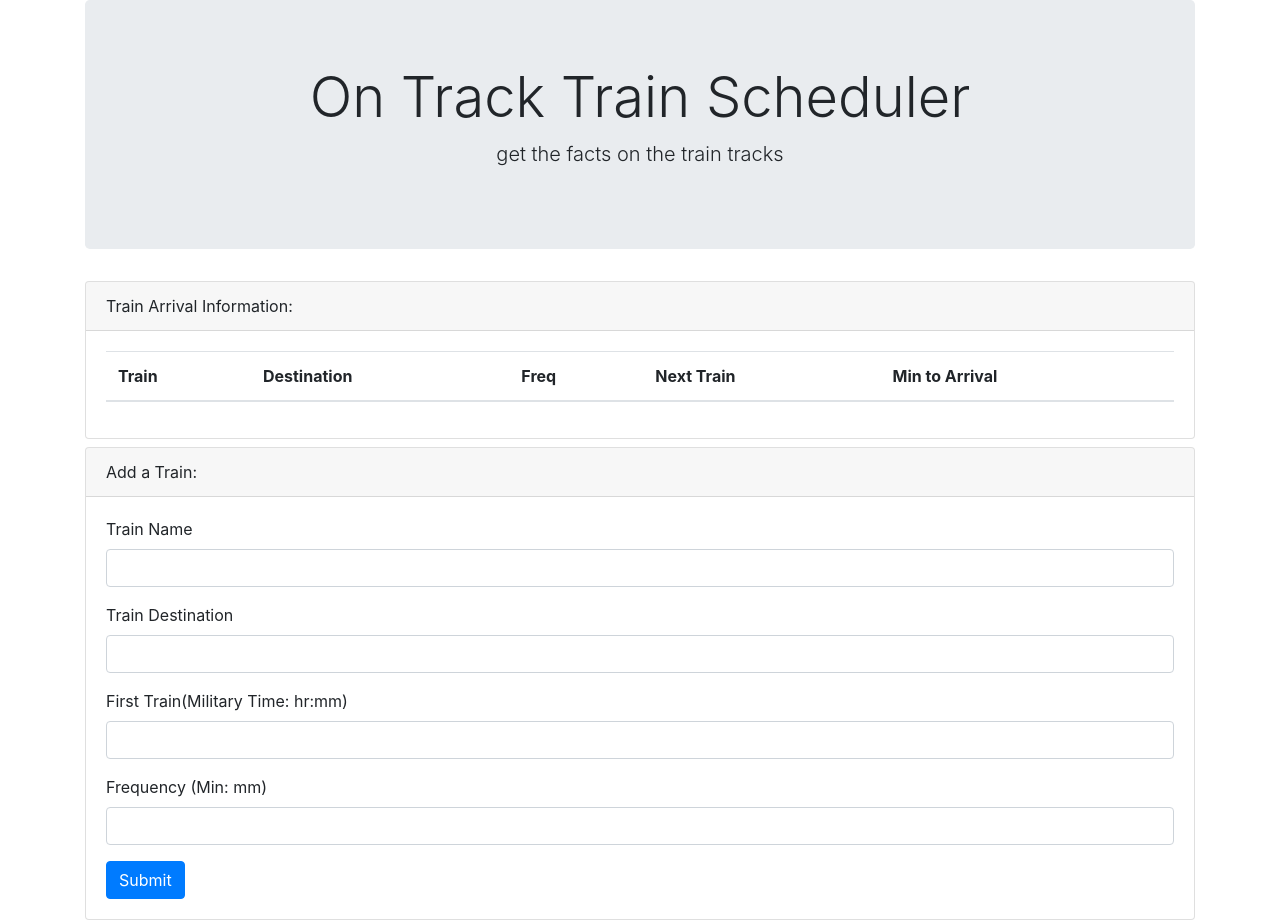
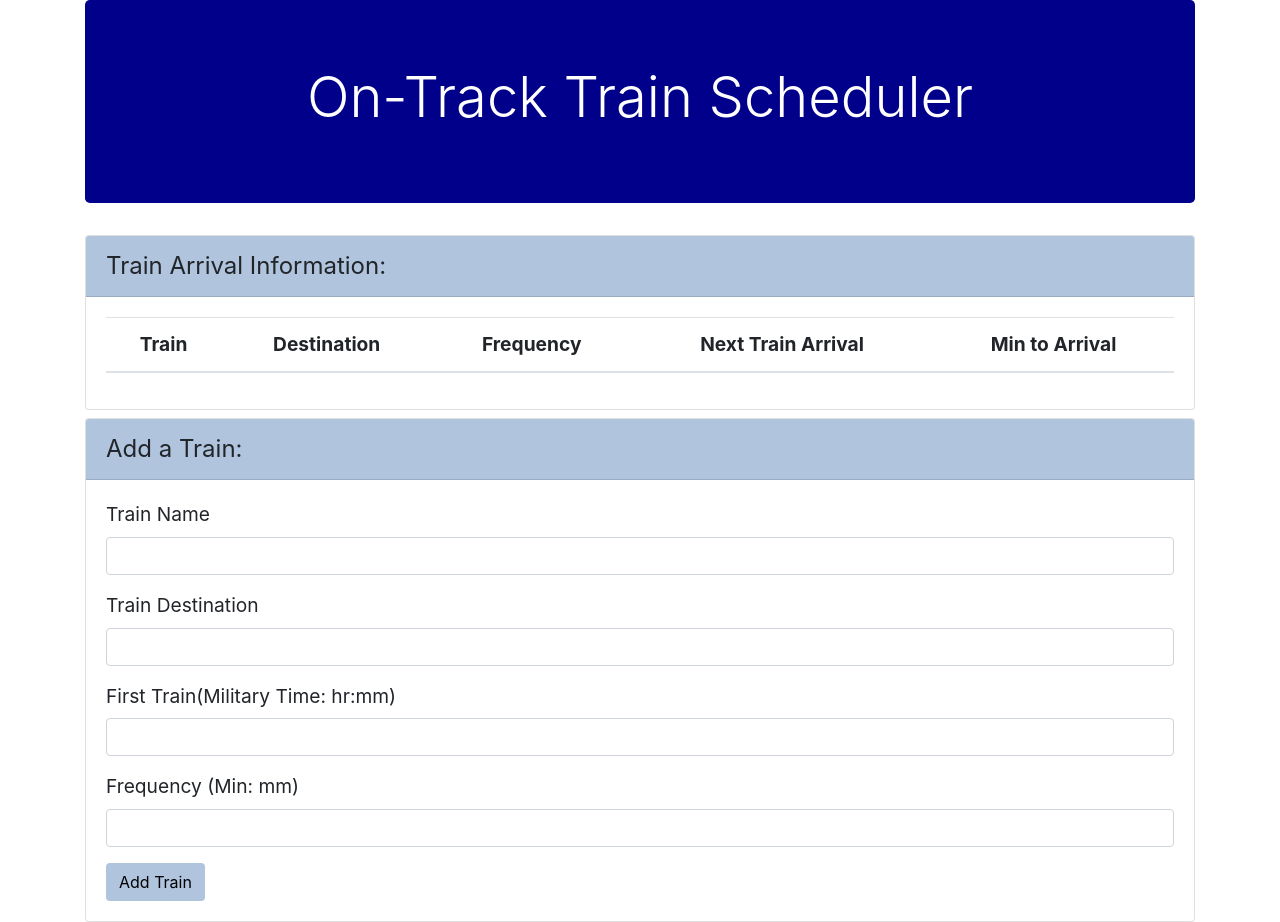
Before and after one commit to vasisko/TrainScheduler, a plain HTML site: page index.html in a window 1280 px wide. Drawn offline with nearby package versions, Linux system fonts and the light colour scheme; no server answers.

Commit message:
styled html and js working

```diff
--- a/assets/css/styles.css
+++ b/assets/css/styles.css
@@ -0,0 +1,14 @@
+.jumbotron{
+    background-color: darkblue;
+    color: white;
+}
+.card-header {
+    background-color: lightsteelblue;
+    font-size: 1.5rem;
+}
+.card-body {
+    font-size: 1.2rem;
+}
+.btn {
+    background-color: lightsteelblue;
+}
--- a/assets/javascript/app.js
+++ b/assets/javascript/app.js
@@ -26,8 +26,8 @@
     var freq = $('#train-Freq').val().trim();
 
     console.log (name, dest, first, freq);
-
-    if (name != "" && dest != "" && first != "" && freq != ""){        database.ref().push({  //push values to database using key
+    //if all data fields are filled in then push user data to database
+    if (name != "" && dest != "" && first != "" && freq != ""){        database.ref().push({
         trainName: name,
         trainDest: dest,
         trainFirstTime: first,
@@ -49,33 +49,34 @@
 
 
       // Calculate arrival time and minutes to arrival--------------
-
-      //Min to First train:
-      //current in mins - first train time in mins
+        // Min to First train:
+        // current in mins - first train time in mins
         var First = data.trainFirstTime;
         var convertedFirst = moment(First,"hh:mm").subtract(1,"years");
 
         //minutes between now and first
         var minNowToFirst = moment().diff(moment(convertedFirst), "minutes");
-
         console.log(minNowToFirst);
 
-      var minremaining = minNowToFirst%data.trainFreq; //remainder
+        // find remainder of min/freq --- this is how many min left
+        var minremaining = minNowToFirst%data.trainFreq;
         var minTillNext = data.trainFreq - minremaining;
         console.log("MINUTES TILL TRAIN: " + minTillNext);
+
+        // add min remaining to current time
         var nextTrain = moment().add(minTillNext,"minutes");
         var arrivalTime = moment(nextTrain).format("hh:mm");
     //--------------------------------------------------------------
 
 
-      // generate parts of new train data ....table elements
+      // generate parts of new train data ....new table row
       console.log(childSnapshot.val());
       var newTrTrain = $('<tr>');
       var newTdName = $('<td>').text(data.trainName);
       var newTdDest = $('<td>').text(data.trainDest);
       var newTdFreq = $('<td>').text(data.trainFreq);
-      var newTdNext = $('<td>').text(minTillNext);
-      var newTdMinToArr = $('<td>').text(arrivalTime);
+      var newTdNext = $('<td>').text(arrivalTime);
+      var newTdMinToArr = $('<td>').text(minTillNext);
 
       // add table cells(<td> tags) to table row (<tr> tab)
       newTrTrain.append(newTdName, newTdDest, newTdFreq, newTdNext, newTdMinToArr, );
@@ -86,9 +87,3 @@
     }
 
   });
-
-
-
-
-    //Next train time:
-    //convert first train time to min....add freq mins ....convert back to military = next
--- a/index.html
+++ b/index.html
@@ -26,8 +26,7 @@
    <div class="container">
         <div class="jumbotron">
             <div class="container text-center">
-                <h1 class="display-4">On Track Train Scheduler</h1>
-                <p class="lead">get the facts on the train tracks</p>
+                <h1 class="display-4">On-Track Train Scheduler</h1>
             </div>
         </div>
 
@@ -36,14 +35,14 @@
         <div class="card-header">
           Train Arrival Information:
         </div>
-        <div class="card-body ">
-            <table class="table">
+        <div class="card-body">
+            <table class="table text-center">
                     <thead>
                       <tr>
-                        <th scope="col">Train</th>
-                        <th scope="col">Destination</th>
-                        <th scope="col">Freq</th>
-                        <th scope="col">Next Train</th>              <th scope="col">Min to Arrival</th>
+                        <th scope="col-2">Train</th>
+                        <th scope="col-3">Destination</th>
+                        <th scope="col-2">Frequency</th>
+                        <th scope="col-2">Next Train Arrival</th>    <th scope="col-2">Min to Arrival</th>
                       </tr>
                     </thead>
                     <tbody>
@@ -78,7 +77,7 @@
                     <label for="train-Freq">Frequency (Min: mm) </label>
                     <input type="text" class="form-control" id="train-Freq">
                 </div>
-                <button type="submit" id="addTrain" class="btn btn-primary">Submit</button>
+                <button type="submit" id="addTrain" class="btn">Add Train</button>
             </form>
         </div>
     </div>
```
Lines whose indentation alone changed are shown as unchanged.
